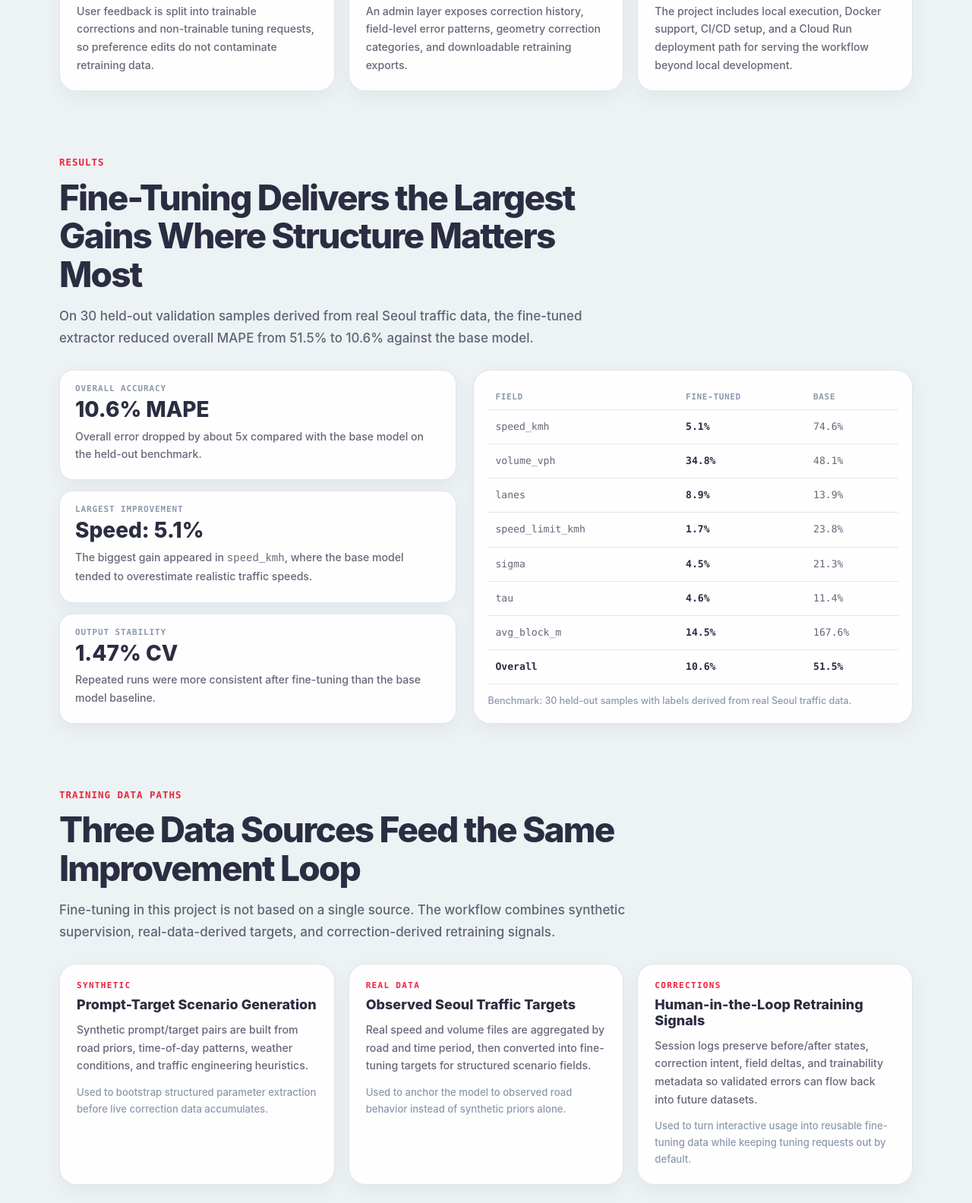
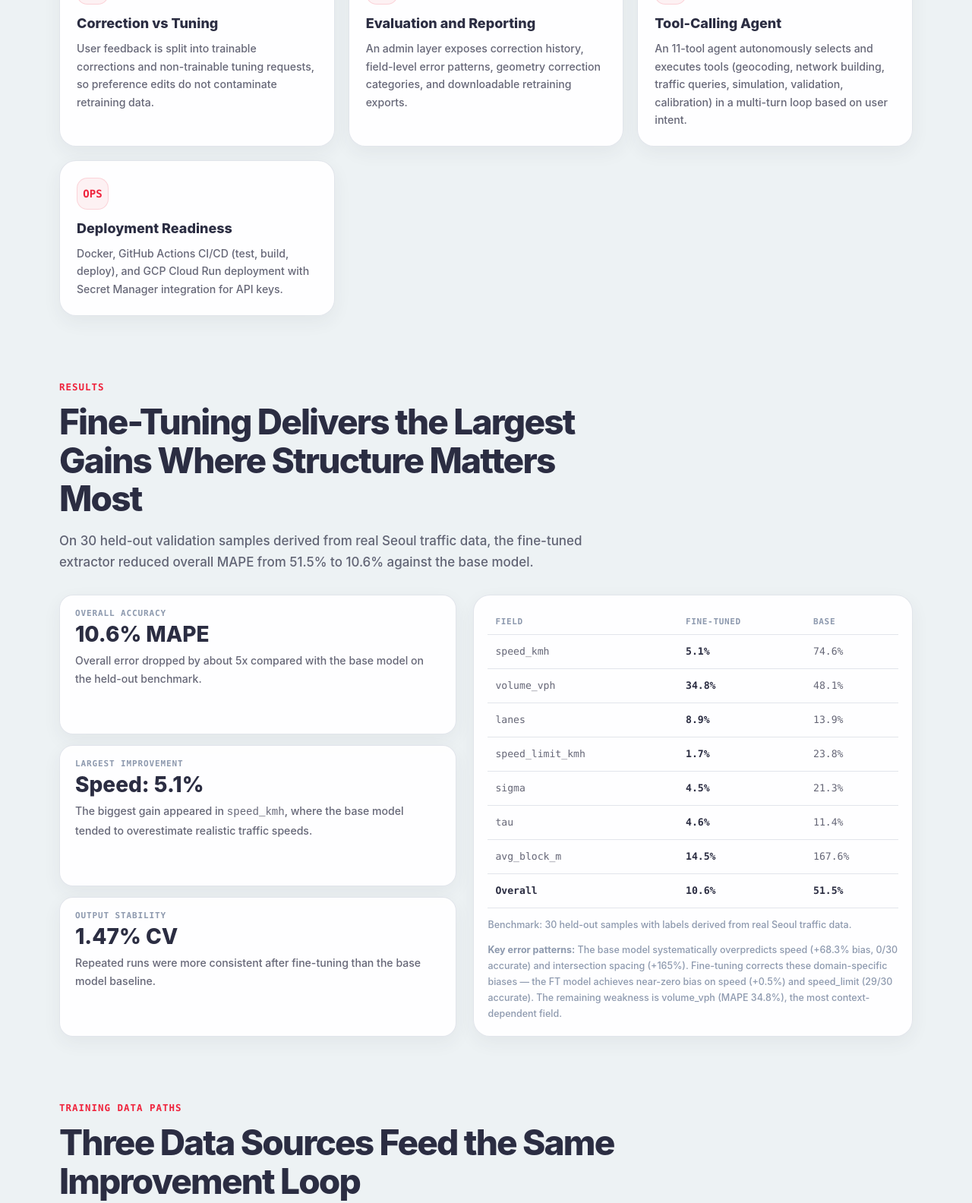
Before and after one commit to sewon-p/sumo-traffic-agent, a plain HTML site: page web/about.html in a window 1280 px wide. Shown: the part 2117-3701 px from the top of the page at 76% size. Drawn offline with Linux system fonts and the light colour scheme; a web font is replaced by a local one.

Commit message:
Update about.html to match README content
- Add FT model details (gpt-4.1-mini, Greenshields, ~70 segments)
- Add tool-calling agent card (11 tools, multi-turn loop)
- Add error pattern analysis to results section
- Add traffic engineering details to data paths
- Note multi-LLM support (Claude/GPT/Gemini) in base LLM card

Co-Authored-By: Claude Opus 4.6 (1M context) <noreply@anthropic.com>

```diff
--- a/web/about.html
+++ b/web/about.html
@@ -949,7 +949,7 @@
           <div class="card-icon">FT</div>
           <h3 class="card-title">Fine-Tuned Extraction</h3>
           <p class="card-copy">
-            A fine-tuned model converts traffic requests into structured parameters such as speed, volume, lanes, speed limit, sigma, tau, and block length.
+            A fine-tuned <code>gpt-4.1-mini</code> converts traffic requests into structured parameters (speed, volume, lanes, sigma, tau, avg_block_m). Trained on ~70 road segments from real Seoul traffic surveys with driver parameters reverse-estimated via the Greenshields model.
           </p>
         </article>
 
@@ -957,7 +957,7 @@
           <div class="card-icon">XML</div>
           <h3 class="card-title">Base LLM Geometry / XML</h3>
           <p class="card-copy">
-            A separate base model handles geometry edits, XML generation, and modification classification when structured extraction alone is not enough.
+            A separate base model (configurable: Claude, GPT, or Gemini) handles geometry edits, fallback XML generation, and modification classification when structured extraction alone is not enough.
           </p>
         </article>
 
@@ -986,10 +986,18 @@
         </article>
 
         <article class="card">
+          <div class="card-icon">AGT</div>
+          <h3 class="card-title">Tool-Calling Agent</h3>
+          <p class="card-copy">
+            An 11-tool agent autonomously selects and executes tools (geocoding, network building, traffic queries, simulation, validation, calibration) in a multi-turn loop based on user intent.
+          </p>
+        </article>
+
+        <article class="card">
           <div class="card-icon">OPS</div>
           <h3 class="card-title">Deployment Readiness</h3>
           <p class="card-copy">
-            The project includes local execution, Docker support, CI/CD setup, and a Cloud Run deployment path for serving the workflow beyond local development.
+            Docker, GitHub Actions CI/CD (test, build, deploy), and GCP Cloud Run deployment with Secret Manager integration for API keys.
           </p>
         </article>
       </div>
@@ -1044,6 +1052,9 @@
           <div class="results-note">
             Benchmark: 30 held-out samples with labels derived from real Seoul traffic data.
           </div>
+          <div class="results-note" style="margin-top:12px;">
+            <strong>Key error patterns:</strong> The base model systematically overpredicts speed (+68.3% bias, 0/30 accurate) and intersection spacing (+165%). Fine-tuning corrects these domain-specific biases — the FT model achieves near-zero bias on speed (+0.5%) and speed_limit (29/30 accurate). The remaining weakness is volume_vph (MAPE 34.8%), the most context-dependent field.
+          </div>
         </div>
       </div>
     </section>
@@ -1060,18 +1071,18 @@
           <div class="path-label">Synthetic</div>
           <h3 class="path-title">Prompt-Target Scenario Generation</h3>
           <p class="path-copy">
-            Synthetic prompt/target pairs are built from road priors, time-of-day patterns, weather conditions, and traffic engineering heuristics.
+            10 Seoul roads x 6 time periods x 4 weather conditions. Ground truth computed via BPR speed-flow model, road-type capacity tables (arterial 1800, expressway 2000 veh/h/lane), and congestion-calibrated driver parameters.
           </p>
-          <div class="path-meta">Used to bootstrap structured parameter extraction before live correction data accumulates.</div>
+          <div class="path-meta">~70 samples. Used to bootstrap structured extraction before live correction data accumulates.</div>
         </article>
 
         <article class="path-card">
           <div class="path-label">Real Data</div>
           <h3 class="path-title">Observed Seoul Traffic Targets</h3>
           <p class="path-copy">
-            Real speed and volume files are aggregated by road and time period, then converted into fine-tuning targets for structured scenario fields.
+            ~70 road segments from Seoul traffic surveys (2025.10). Observed speed/volume paired with rule-based natural language prompts in multiple styles — road name + time, situational description, mixed. Driver parameters reverse-estimated from observed speed via the Greenshields model.
           </p>
-          <div class="path-meta">Used to anchor the model to observed road behavior instead of synthetic priors alone.</div>
+          <div class="path-meta">~245 samples. The model learns situation-to-parameter mapping, not road name lookup.</div>
         </article>
 
         <article class="path-card">
```
